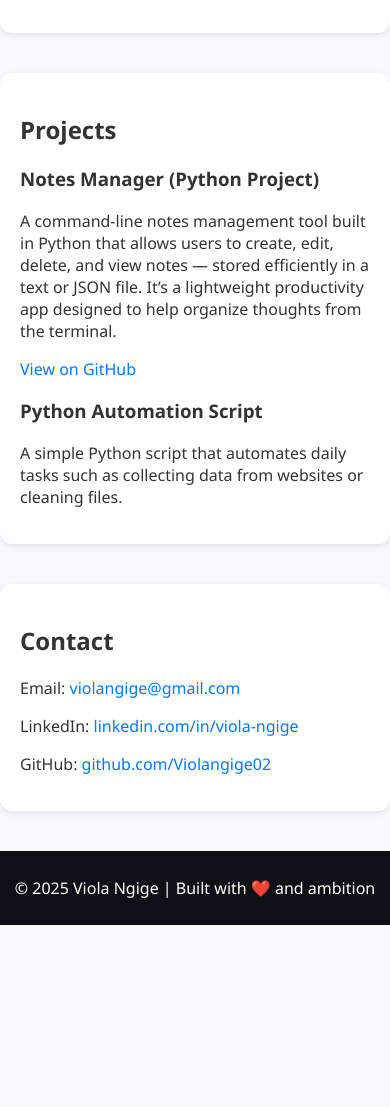
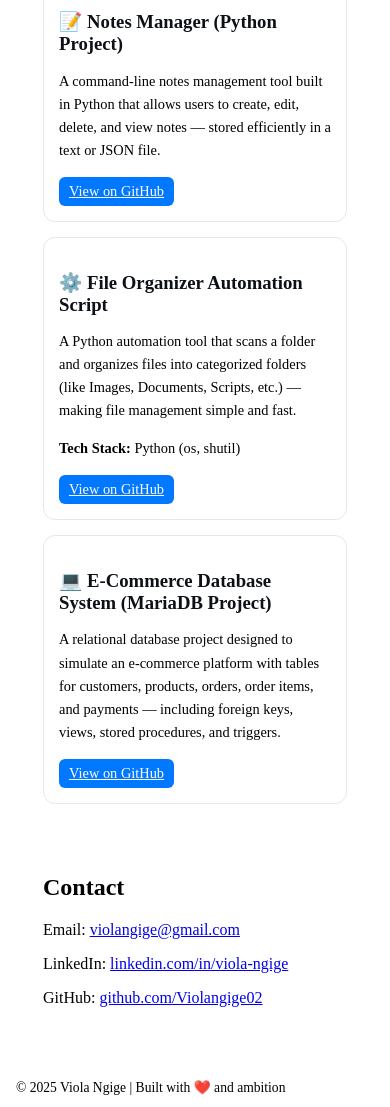
Before and after one commit to Violangige02/Violangige02.github.io, a plain HTML site: page index.html in a window 390 px wide. Shown: the part 893-2000 px from the top of the page. Before the commit the page ends 1818 px from the top, so only its background shows below. Drawn offline with Linux system fonts and the light colour scheme.

Commit message:
Updates, added a database project, made it more responsive

```diff
--- a/index.html
+++ b/index.html
@@ -8,8 +8,21 @@
 </head>
 <body>
   <header>
+    <div class="header-content">
       <h1>Viola Ngige</h1>
       <p>Cybersecurity & Cloud Enthusiast | Aspiring Analyst</p>
+    </div>
+
+    <!-- Simple responsive nav -->
+    <nav>
+      <div class="menu-toggle">☰</div>
+      <ul>
+        <li><a href="#about">About</a></li>
+        <li><a href="#skills">Skills</a></li>
+        <li><a href="#projects">Projects</a></li>
+        <li><a href="#contact">Contact</a></li>
+      </ul>
+    </nav>
   </header>
 
   <section id="about">
@@ -32,18 +45,24 @@
     <h2>Projects</h2>
 
     <div class="project">
-    <h3>Notes Manager (Python Project)</h3>
-    <p>A command-line notes management tool built in Python that allows users to create, edit, delete, and view notes — stored efficiently in a text or JSON file. It’s a lightweight productivity app designed to help organize thoughts from the terminal.</p>
+      <h3>📝 Notes Manager (Python Project)</h3>
+      <p>A command-line notes management tool built in Python that allows users to create, edit, delete, and view notes — stored efficiently in a text or JSON file.</p>
       <a href="https://github.com/Violangige02/note_manager" target="_blank" class="btn">View on GitHub</a>
     </div>
 
     <div class="project">
-    <h3>Python Automation Script</h3>
-    <p>A simple Python script that automates daily tasks such as collecting data from websites or cleaning files.</p>
+      <h3>⚙️ File Organizer Automation Script</h3>
+      <p>A Python automation tool that scans a folder and organizes files into categorized folders (like Images, Documents, Scripts, etc.) — making file management simple and fast.</p>
+      <p><strong>Tech Stack:</strong> Python (os, shutil)</p>
+      <a href="https://github.com/Violangige02/file_organizer" target="_blank" class="btn">View on GitHub</a>
     </div>
 
+    <div class="project">
+      <h3>💻 E-Commerce Database System (MariaDB Project)</h3>
+      <p>A relational database project designed to simulate an e-commerce platform with tables for customers, products, orders, order items, and payments — including foreign keys, views, stored procedures, and triggers.</p>
+      <a href="https://github.com/Violangige02/E-COMMERCE-SYSTEM" target="_blank" class="btn">View on GitHub</a>
+    </div>
   </section>
-
 
   <section id="contact">
     <h2>Contact</h2>
@@ -55,5 +74,7 @@
   <footer>
     <p>© 2025 Viola Ngige | Built with ❤️ and ambition</p>
   </footer>
+
+  <script src="script.js"></script>
 </body>
 </html>
--- a/script.js
+++ b/script.js
@@ -0,0 +1,19 @@
+// 🌟 Smooth scroll for navigation links
+document.querySelectorAll('a[href^="#"]').forEach(anchor => {
+  anchor.addEventListener('click', function(e) {
+    e.preventDefault();
+    document.querySelector(this.getAttribute('href')).scrollIntoView({
+      behavior: 'smooth'
+    });
+  });
+});
+
+// 📱 Optional: Mobile navigation toggle (if you add a nav later)
+const menuToggle = document.querySelector('.menu-toggle');
+const navMenu = document.querySelector('nav ul');
+
+if (menuToggle && navMenu) {
+  menuToggle.addEventListener('click', () => {
+    navMenu.classList.toggle('active');
+  });
+}
--- a/style.css
+++ b/style.css
@@ -1,51 +1,85 @@
-body {
-  font-family: 'Segoe UI', sans-serif;
-  margin: 0;
-  background-color: #f7f9fc;
-  color: #333;
+/* Project Section */
+#projects {
+  display: flex;
+  flex-direction: column;
+  gap: 25px;
 }
 
-header {
-  background-color: #0d1117;
-  color: #fff;
-  text-align: center;
-  padding: 50px 20px;
+.project {
+  background: #ffffff;
+  border: 1px solid #e5e7eb;
+  border-radius: 12px;
+  padding: 20px;
+  transition: transform 0.2s ease, box-shadow 0.2s ease;
 }
 
-h1 {
-  font-size: 2.5em;
+.project:hover {
+  transform: translateY(-5px);
+  box-shadow: 0 6px 16px rgba(0, 0, 0, 0.1);
 }
 
-section {
-  max-width: 800px;
-  margin: 40px auto;
-  padding: 20px;
-  background: white;
-  border-radius: 12px;
-  box-shadow: 0 2px 6px rgba(0,0,0,0.1);
+.project h3 {
+  color: #0d1117;
+  margin-bottom: 10px;
 }
 
-ul {
-  list-style: none;
-  padding: 0;
+.project p {
+  margin-bottom: 15px;
+  line-height: 1.6;
 }
 
-li {
-  background: #eef2f7;
-  margin: 5px 0;
-  padding: 8px;
+.btn {
+  display: inline-block;
+  background-color: #0078ff;
+  color: #fff;
+  padding: 8px 14px;
   border-radius: 6px;
+  transition: background-color 0.2s ease;
 }
 
-a {
-  color: #0078ff;
-  text-decoration: none;
+.btn:hover {
+  background-color: #005fcc;
+}
+/* 🌐 Responsive Design */
+@media (max-width: 768px) {
+  header {
+    padding: 30px 15px;
+  }
+
+  h1 {
+    font-size: 2em;
+  }
+
+  section {
+    margin: 20px;
+    padding: 15px;
+  }
+
+  #projects {
+    gap: 15px;
+  }
+
+  .project {
+    padding: 15px;
+  }
+
+  .btn {
+    padding: 6px 10px;
+    font-size: 0.9em;
+  }
 }
 
-footer {
-  text-align: center;
-  background-color: #0d1117;
-  color: #fff;
-  padding: 10px;
-  margin-top: 40px;
+@media (max-width: 480px) {
+  h1 {
+    font-size: 1.6em;
+  }
+
+  .project p {
+    font-size: 0.9em;
+  }
+
+  footer {
+    font-size: 0.85em;
+    padding: 8px;
+  }
 }
```
Lines whose indentation alone changed are shown as unchanged.
